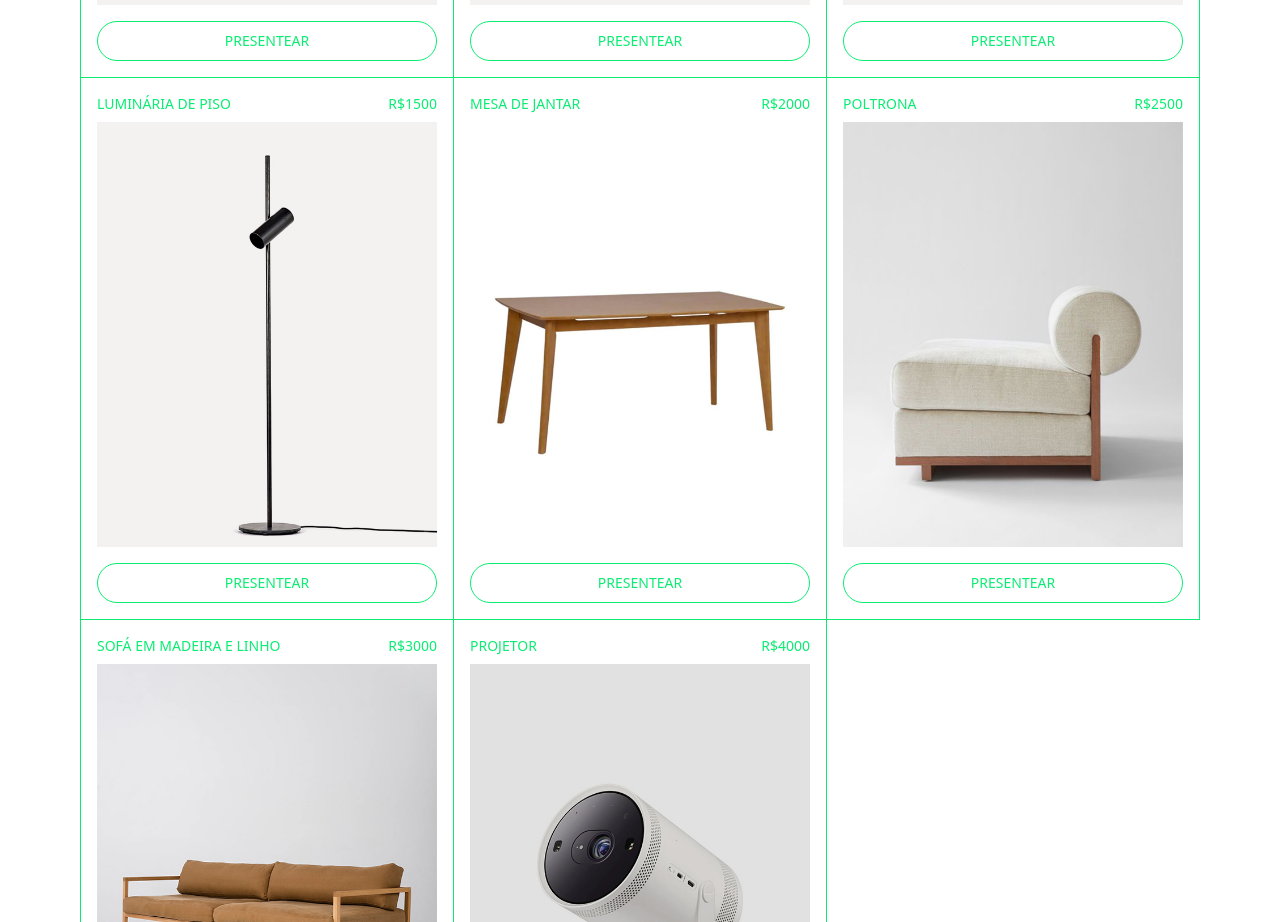
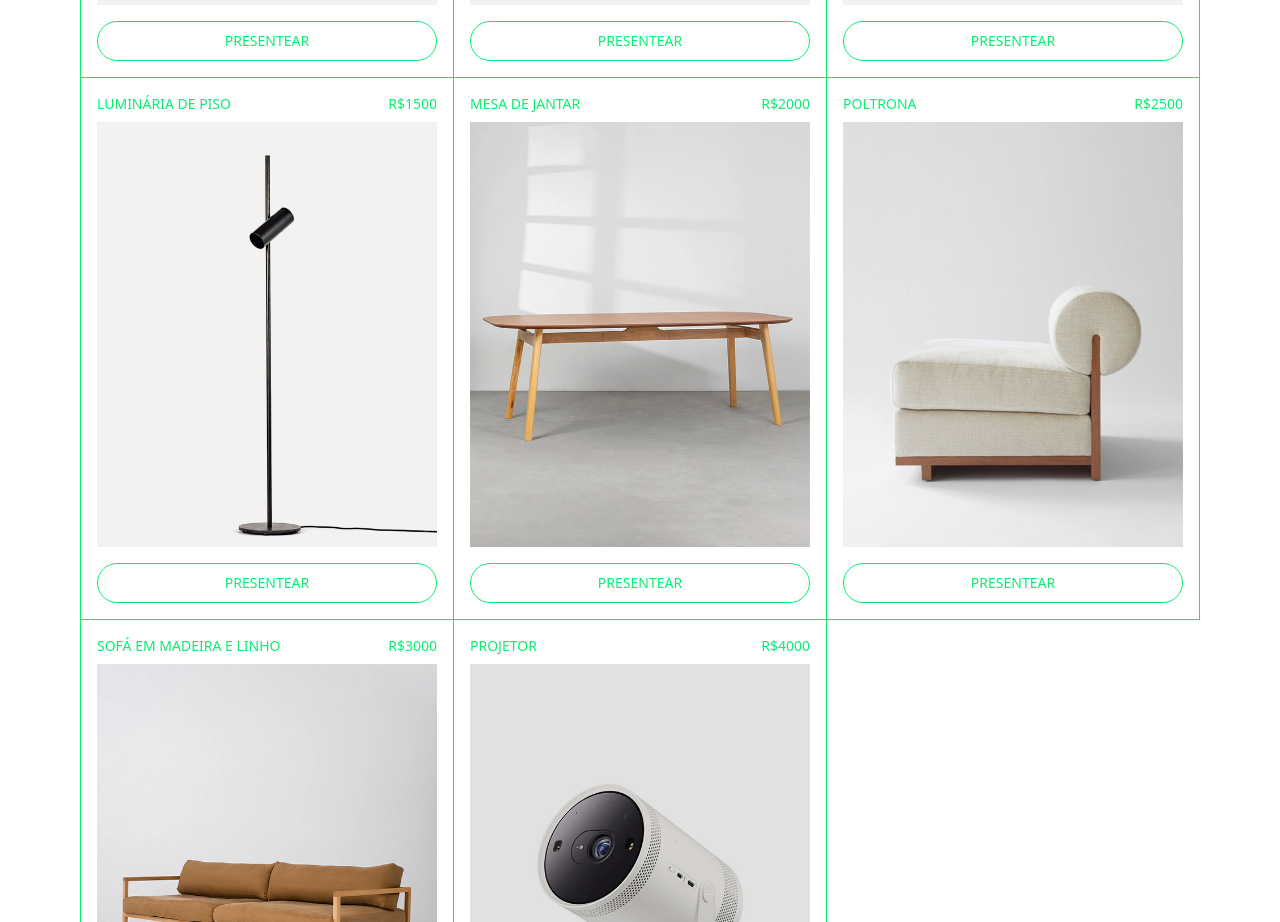
Before and after one commit to jpesce/joandra-wedding, a Next.js app: page / in a window 1280 px wide. Shown: the part 5560-6482 px from the top of the page. Built offline with nearby package versions, Linux system fonts and the light colour scheme.

Commit message:
fix: update dinner table image name

```diff
--- a/src/components/GiftList/data.ts
+++ b/src/components/GiftList/data.ts
@@ -97,7 +97,7 @@ const giftList: GiftListItem[] = [
   {
     name: "Mesa de jantar",
     price: 2000,
-    image: "gift-dinner-table.jpg",
+    image: "gift-dinner-table2.jpg",
   },
   {
     name: "Poltrona",
```
